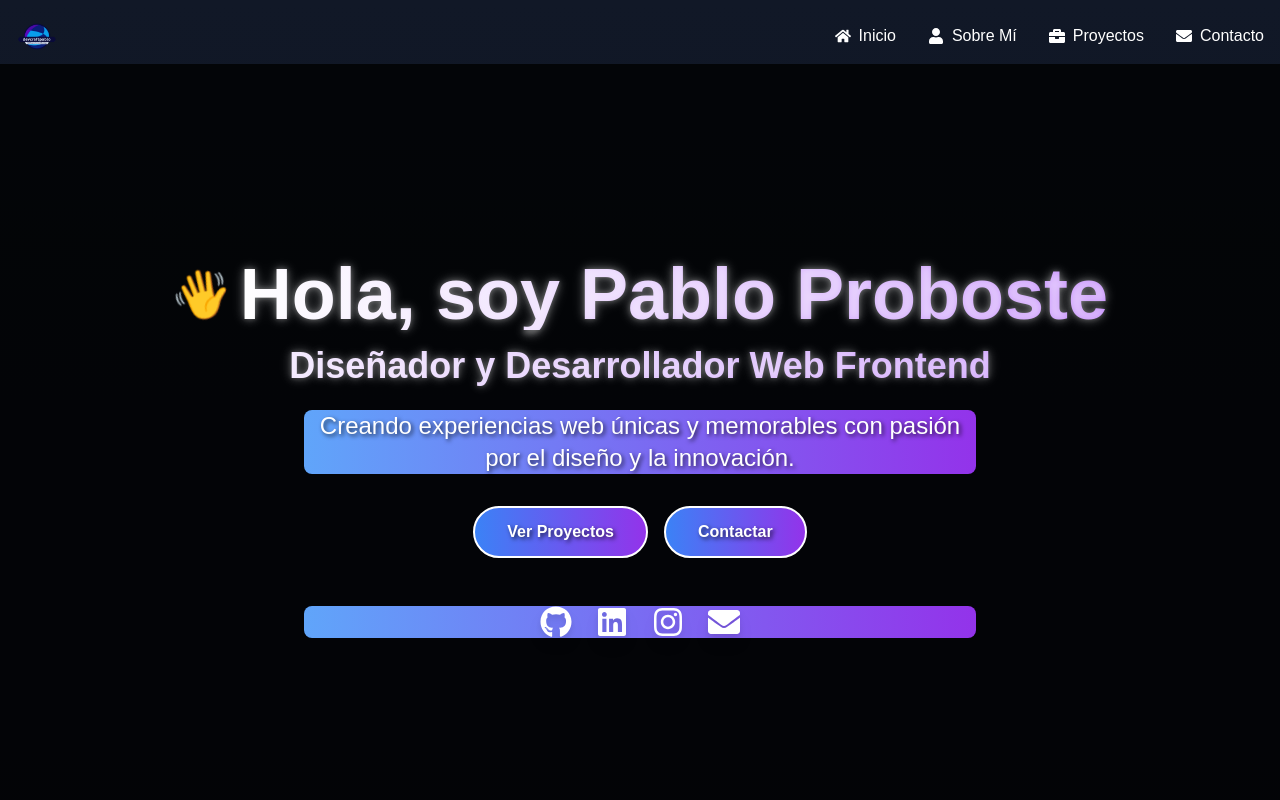
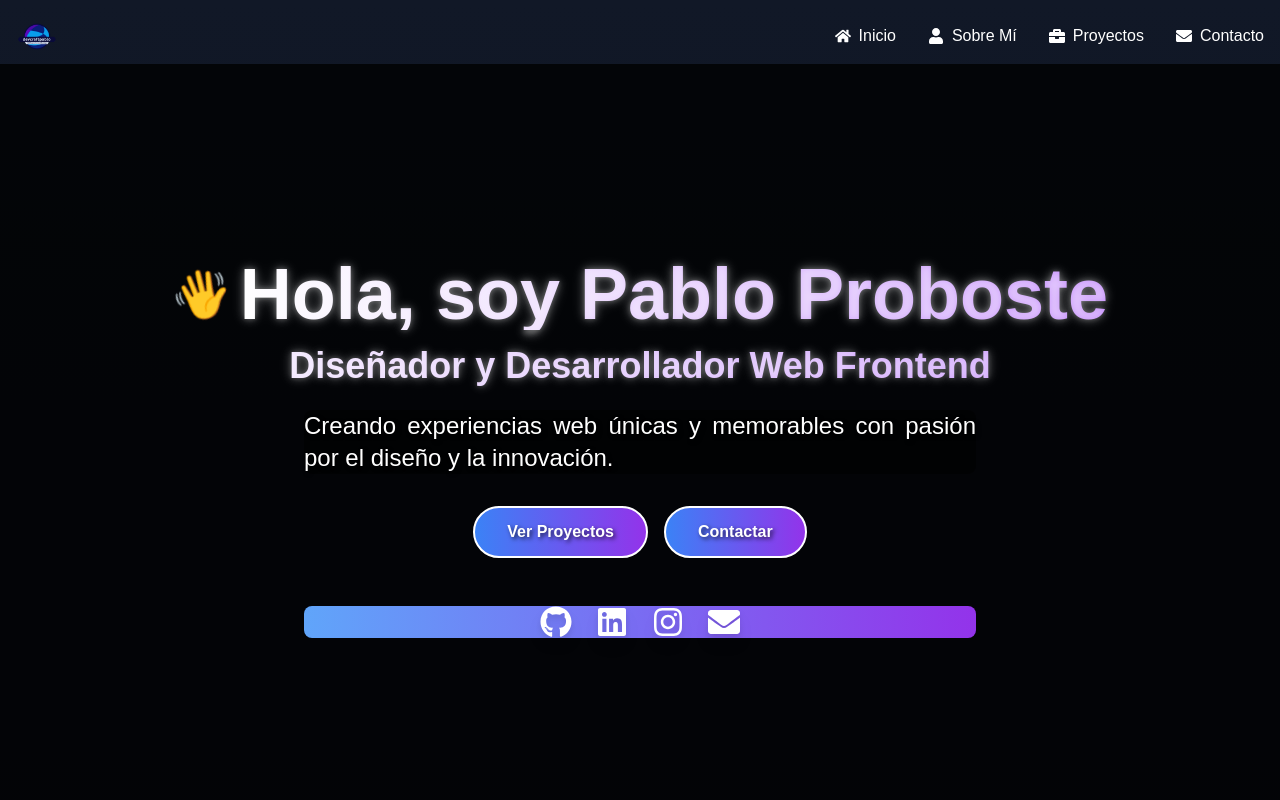
Before and after one commit to 31pablo05/pabloWebApp, a React (Vite) app in the folder mi-web-app/: page / in a window 1280 px wide. Shown: the top 800 px of the page. Built offline with nearby package versions, Linux system fonts and the light colour scheme.

Commit message:
ajustes textos descriptivo

```diff
--- a/mi-web-app/src/components/Hero.jsx
+++ b/mi-web-app/src/components/Hero.jsx
@@ -106,13 +106,12 @@ const Hero = () => {
         </motion.h2>
 
         {/* Descripción */}
-        <motion.p
-          variants={itemVariants}
-          className="rounded-lg bg-gradient-to-r from-blue-400 to-purple-600 text-transparent text-shadow text-lg md:text-2xl text-white mb-8 max-w-2xl mx-auto "
-        >
-          Creando experiencias web únicas y memorables con pasión por el diseño y la innovación.
-        </motion.p>
-
+<motion.p
+  variants={itemVariants}
+  className="rounded-lg bg-black bg-opacity-50 text-transparent text-shadow text-lg md:text-2xl text-white mb-8 max-w-2xl mx-auto text-justify"
+>
+  Creando experiencias web únicas y memorables con pasión por el diseño y la innovación.
+</motion.p>
 
 
         {/* Botones de acción */}
```
